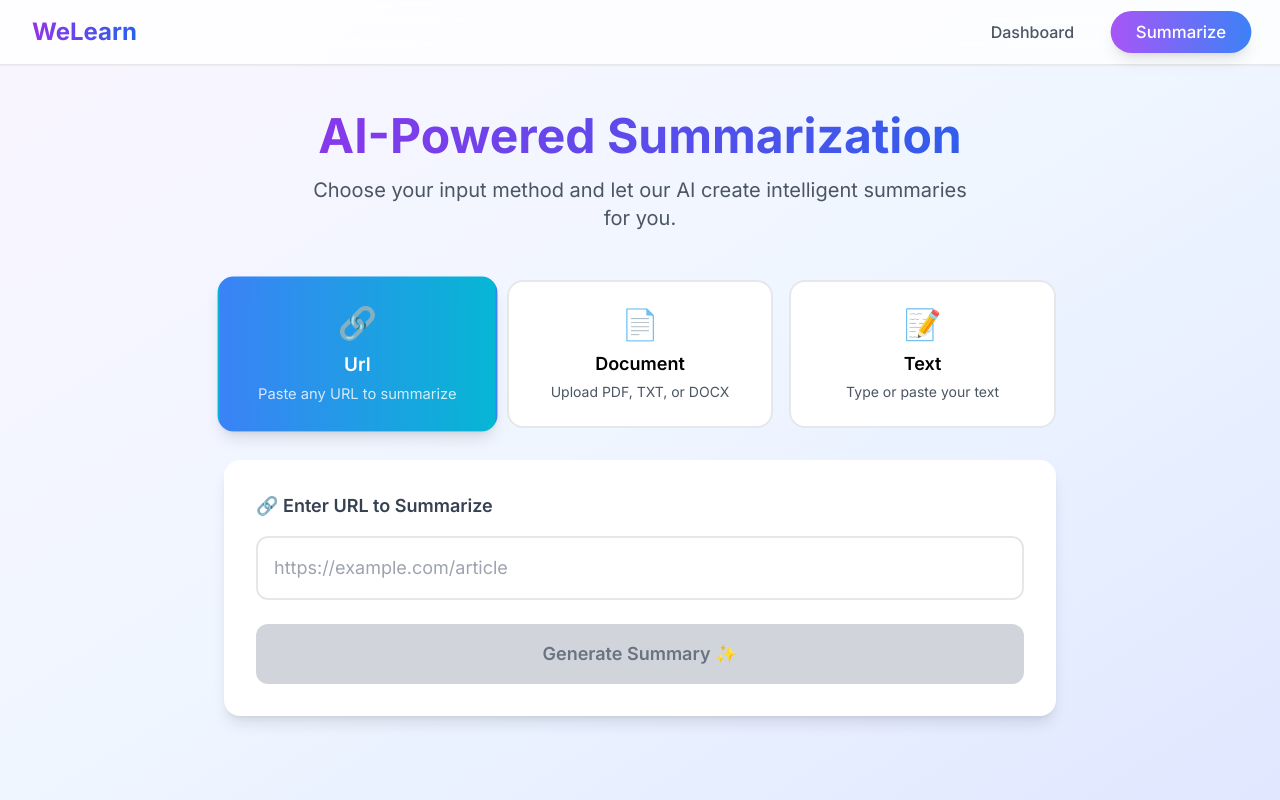
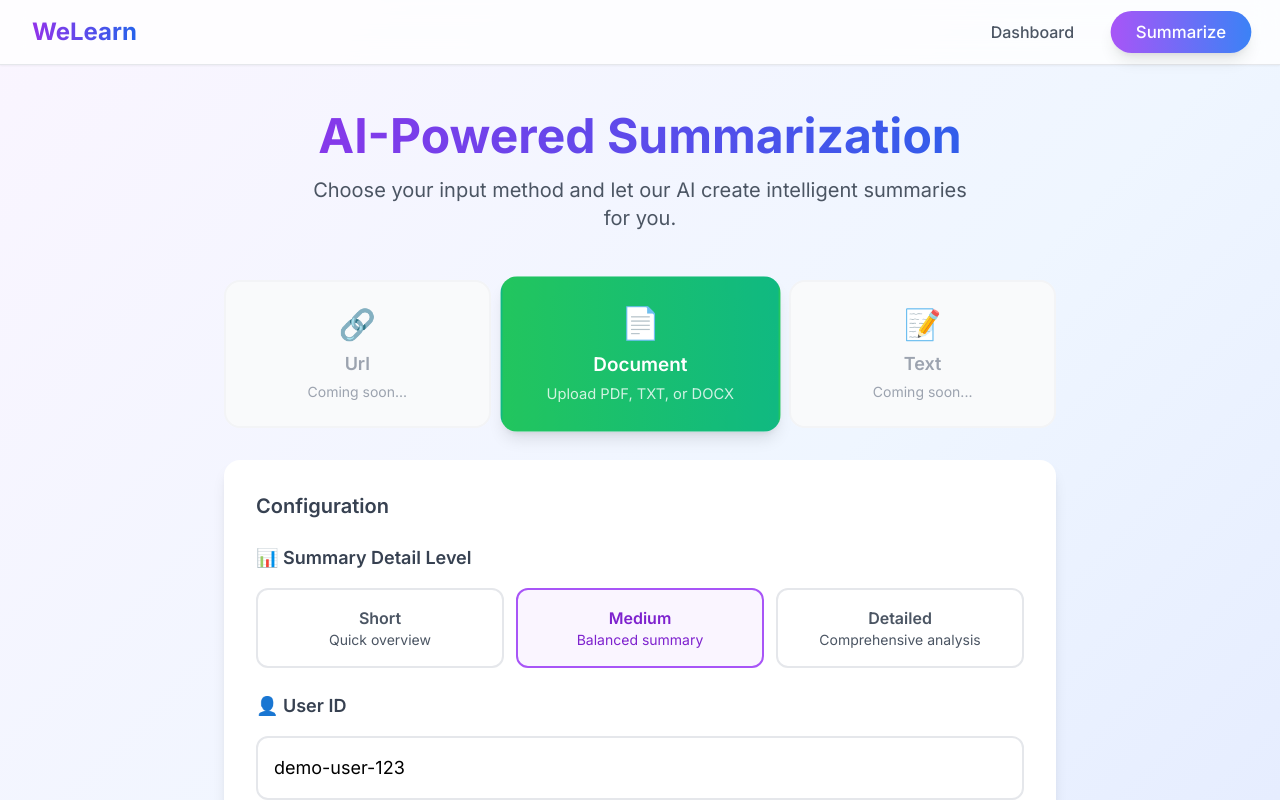
Before and after one commit to abhishekjaglan/WeLearn-Frontend, a React (Create React App) app: page / in a window 1280 px wide. Both pictures are taken after a click on the button "Summarize". Shown: the top 800 px of the page. Built offline with nearby package versions, Linux system fonts and the light colour scheme; no server answers.

Commit message:
updated summarize window with detail level

```diff
--- a/src/components/Summarize.tsx
+++ b/src/components/Summarize.tsx
@@ -1,15 +1,15 @@
 import React, { useState } from 'react';
 
 type InputMethod = 'url' | 'document' | 'text';
+type DetailLevel = 'short' | 'medium' | 'detailed';
 
 interface SummaryResult {
   summary: string;
-  originalLength: number;
-  summaryLength: number;
+  recordId: number;
 }
 
 const Summarize: React.FC = () => {
-  const [activeMethod, setActiveMethod] = useState<InputMethod>('url');
+  const [activeMethod, setActiveMethod] = useState<InputMethod>('document');
   const [loading, setLoading] = useState(false);
   const [result, setResult] = useState<SummaryResult | null>(null);
   const [error, setError] = useState<string>('');
@@ -18,6 +18,8 @@ const Summarize: React.FC = () => {
   const [url, setUrl] = useState('');
   const [text, setText] = useState('');
   const [file, setFile] = useState<File | null>(null);
+  const [detailLevel, setDetailLevel] = useState<DetailLevel>('medium');
+  const [userId, setUserId] = useState('demo-user-123'); // For demo purposes
 
   const handleSubmit = async () => {
     setLoading(true);
@@ -29,29 +31,32 @@ const Summarize: React.FC = () => {
       let body: FormData | string = '';
       let headers: HeadersInit = {};
 
-      if (activeMethod === 'url') {
-        endpoint = 'http://localhost:5000/api/summarize/url';
-        headers = { 'Content-Type': 'application/json' };
-        body = JSON.stringify({ url });
+      if (activeMethod === 'document' && file) {
+        endpoint = 'http://localhost:3001/api/summarize';
+        const formData = new FormData();
+        formData.append('file', file);
+        formData.append('data', JSON.stringify({
+          detailLevel,
+          userId
+        }));
+        body = formData;
+        // Don't set Content-Type header for FormData, let browser set it with boundary
+      } else if (activeMethod === 'url') {
+        // URL and text methods would need separate backend endpoints
+        // For now, focusing on document upload as requested
+        throw new Error('URL summarization not implemented yet');
       } else if (activeMethod === 'text') {
-        endpoint = 'http://localhost:5000/api/summarize/text';
-        headers = { 'Content-Type': 'application/json' };
-        body = JSON.stringify({ text });
-      } else if (activeMethod === 'document' && file) {
-        endpoint = 'http://localhost:5000/api/summarize/document';
-        const formData = new FormData();
-        formData.append('document', file);
-        body = formData;
+        throw new Error('Text summarization not implemented yet');
       }
 
       const response = await fetch(endpoint, {
         method: 'POST',
-        headers,
         body,
       });
 
       if (!response.ok) {
-        throw new Error('Failed to generate summary');
+        const errorData = await response.json().catch(() => ({}));
+        throw new Error(errorData.message || 'Failed to generate summary');
       }
 
       const data = await response.json();
@@ -65,9 +70,8 @@ const Summarize: React.FC = () => {
 
   const isSubmitDisabled = () => {
     if (loading) return true;
-    if (activeMethod === 'url') return !url.trim();
-    if (activeMethod === 'text') return !text.trim();
-    if (activeMethod === 'document') return !file;
+    if (activeMethod === 'document') return !file || !userId.trim();
+    // Other methods disabled for now
     return true;
   };
 
@@ -105,41 +109,74 @@ const Summarize: React.FC = () => {
           <button
             key={method}
             onClick={() => setActiveMethod(method)}
+            disabled={method !== 'document'} // Only document method implemented
             className={`p-6 rounded-2xl border-2 transition-all duration-300 ${
               activeMethod === method
                 ? 'border-transparent bg-gradient-to-r ' + getMethodColor(method) + ' text-white shadow-lg transform scale-105'
-                : 'border-gray-200 bg-white hover:border-purple-300 hover:shadow-md'
+                : method === 'document'
+                  ? 'border-gray-200 bg-white hover:border-purple-300 hover:shadow-md'
+                  : 'border-gray-100 bg-gray-50 text-gray-400 cursor-not-allowed'
             }`}
           >
             <div className="text-3xl mb-2">{getMethodIcon(method)}</div>
             <h3 className="font-semibold text-lg capitalize mb-1">{method}</h3>
-            <p className={`text-sm ${activeMethod === method ? 'text-white/80' : 'text-gray-600'}`}>
-              {method === 'url' && 'Paste any URL to summarize'}
+            <p className={`text-sm ${activeMethod === method ? 'text-white/80' : method === 'document' ? 'text-gray-600' : 'text-gray-400'}`}>
+              {method === 'url' && 'Coming soon...'}
               {method === 'document' && 'Upload PDF, TXT, or DOCX'}
-              {method === 'text' && 'Type or paste your text'}
+              {method === 'text' && 'Coming soon...'}
             </p>
           </button>
         ))}
       </div>
 
+      {/* Configuration Section */}
+      <div className="bg-white rounded-2xl p-8 shadow-lg mb-8">
+        <h3 className="text-xl font-semibold text-gray-700 mb-6">Configuration</h3>
+
+        {/* Detail Level Selection */}
+        <div className="mb-6">
+          <label className="block text-lg font-semibold text-gray-700 mb-4">
+            📊 Summary Detail Level
+          </label>
+          <div className="grid grid-cols-1 md:grid-cols-3 gap-3">
+            {(['short', 'medium', 'detailed'] as DetailLevel[]).map((level) => (
+              <button
+                key={level}
+                onClick={() => setDetailLevel(level)}
+                className={`p-4 rounded-xl border-2 transition-all duration-200 ${
+                  detailLevel === level
+                    ? 'border-purple-500 bg-purple-50 text-purple-700'
+                    : 'border-gray-200 bg-white hover:border-purple-300 text-gray-600'
+                }`}
+              >
+                <div className="font-semibold capitalize">{level}</div>
+                <div className="text-sm">
+                  {level === 'short' && 'Quick overview'}
+                  {level === 'medium' && 'Balanced summary'}
+                  {level === 'detailed' && 'Comprehensive analysis'}
+                </div>
+              </button>
+            ))}
+          </div>
+        </div>
+
+        {/* User ID Input */}
+        <div className="mb-6">
+          <label className="block text-lg font-semibold text-gray-700 mb-4">
+            👤 User ID
+          </label>
+          <input
+            type="text"
+            value={userId}
+            onChange={(e) => setUserId(e.target.value)}
+            placeholder="Enter your user ID"
+            className="w-full p-4 border-2 border-gray-200 rounded-xl text-lg focus:border-purple-500 focus:outline-none transition-colors"
+          />
+        </div>
+      </div>
+
       {/* Input Section */}
       <div className="bg-white rounded-2xl p-8 shadow-lg mb-8">
-        {activeMethod === 'url' && (
-          <div>
-            <label className="block text-lg font-semibold text-gray-700 mb-4">
-              🔗 Enter URL to Summarize
-            </label>
-            <input
-              type="url"
-              value={url}
-              onChange={(e) => setUrl(e.target.value)}
-              placeholder="https://example.com/article"
-              className="w-full p-4 border-2 border-gray-200 rounded-xl text-lg focus:border-blue-500 focus:outline-none transition-colors"
-            />
-          </div>
-        )}
-
-        {activeMethod === 'document' && (
         <div>
           <label className="block text-lg font-semibold text-gray-700 mb-4">
             📄 Upload Document
@@ -155,7 +192,10 @@ const Summarize: React.FC = () => {
             <label htmlFor="file-upload" className="cursor-pointer">
               <div className="text-4xl mb-4">📁</div>
               {file ? (
-                  <p className="text-lg text-green-600 font-medium">{file.name}</p>
+                <div>
+                  <p className="text-lg text-green-600 font-medium mb-2">{file.name}</p>
+                  <p className="text-sm text-gray-500">Size: {(file.size / 1024 / 1024).toFixed(2)} MB</p>
+                </div>
               ) : (
                 <>
                   <p className="text-lg text-gray-600 mb-2">Click to upload or drag and drop</p>
@@ -165,22 +205,6 @@ const Summarize: React.FC = () => {
             </label>
           </div>
         </div>
-        )}
-
-        {activeMethod === 'text' && (
-          <div>
-            <label className="block text-lg font-semibold text-gray-700 mb-4">
-              📝 Enter Text to Summarize
-            </label>
-            <textarea
-              value={text}
-              onChange={(e) => setText(e.target.value)}
-              placeholder="Paste your text here..."
-              rows={8}
-              className="w-full p-4 border-2 border-gray-200 rounded-xl text-lg focus:border-purple-500 focus:outline-none transition-colors resize-none"
-            />
-          </div>
-        )}
 
         {/* Submit Button */}
         <button
@@ -189,16 +213,16 @@ const Summarize: React.FC = () => {
           className={`w-full mt-6 py-4 rounded-xl font-semibold text-lg transition-all duration-300 ${
             isSubmitDisabled()
               ? 'bg-gray-300 text-gray-500 cursor-not-allowed'
-              : 'bg-gradient-to-r ' + getMethodColor(activeMethod) + ' text-white hover:shadow-lg transform hover:-translate-y-1'
+              : 'bg-gradient-to-r from-green-500 to-emerald-500 text-white hover:shadow-lg transform hover:-translate-y-1'
           }`}
         >
           {loading ? (
             <div className="flex items-center justify-center">
               <div className="animate-spin rounded-full h-6 w-6 border-2 border-white border-t-transparent mr-3"></div>
-              Generating Summary...
+              Processing Document...
             </div>
           ) : (
-            'Generate Summary ✨'
+            'Summarize Document ✨'
           )}
         </button>
       </div>
@@ -225,19 +249,42 @@ const Summarize: React.FC = () => {
           </div>
 
           <div className="bg-white rounded-xl p-6 mb-6">
-            <p className="text-gray-800 leading-relaxed text-lg">{result.summary}</p>
+            <div className="flex justify-between items-center mb-4">
+              <h4 className="text-lg font-semibold text-gray-700">Summary</h4>
+              <span className="text-sm text-gray-500 bg-gray-100 px-3 py-1 rounded-full">
+                Detail Level: {detailLevel}
+              </span>
+            </div>
+            <p className="text-gray-800 leading-relaxed text-lg whitespace-pre-wrap">{result.summary}</p>
           </div>
 
           <div className="grid grid-cols-1 md:grid-cols-2 gap-4">
             <div className="bg-white rounded-xl p-4 text-center">
-              <div className="text-2xl font-bold text-blue-600">{result.originalLength}</div>
-              <div className="text-sm text-gray-600">Original Length</div>
+              <div className="text-2xl font-bold text-blue-600">{result.recordId}</div>
+              <div className="text-sm text-gray-600">Record ID</div>
             </div>
             <div className="bg-white rounded-xl p-4 text-center">
-              <div className="text-2xl font-bold text-green-600">{result.summaryLength}</div>
-              <div className="text-sm text-gray-600">Summary Length</div>
+              <div className="text-2xl font-bold text-green-600">{result.summary.length}</div>
+              <div className="text-sm text-gray-600">Summary Length (chars)</div>
             </div>
           </div>
+
+          {file && (
+            <div className="mt-4 bg-white rounded-xl p-4">
+              <h5 className="font-semibold text-gray-700 mb-2">Document Info</h5>
+              <div className="grid grid-cols-1 md:grid-cols-3 gap-4 text-sm text-gray-600">
+                <div>
+                  <span className="font-medium">Filename:</span> {file.name}
+                </div>
+                <div>
+                  <span className="font-medium">Size:</span> {(file.size / 1024 / 1024).toFixed(2)} MB
+                </div>
+                <div>
+                  <span className="font-medium">Type:</span> {file.type}
+                </div>
+              </div>
+            </div>
+          )}
         </div>
       )}
     </div>
```
Lines whose indentation alone changed are shown as unchanged.
